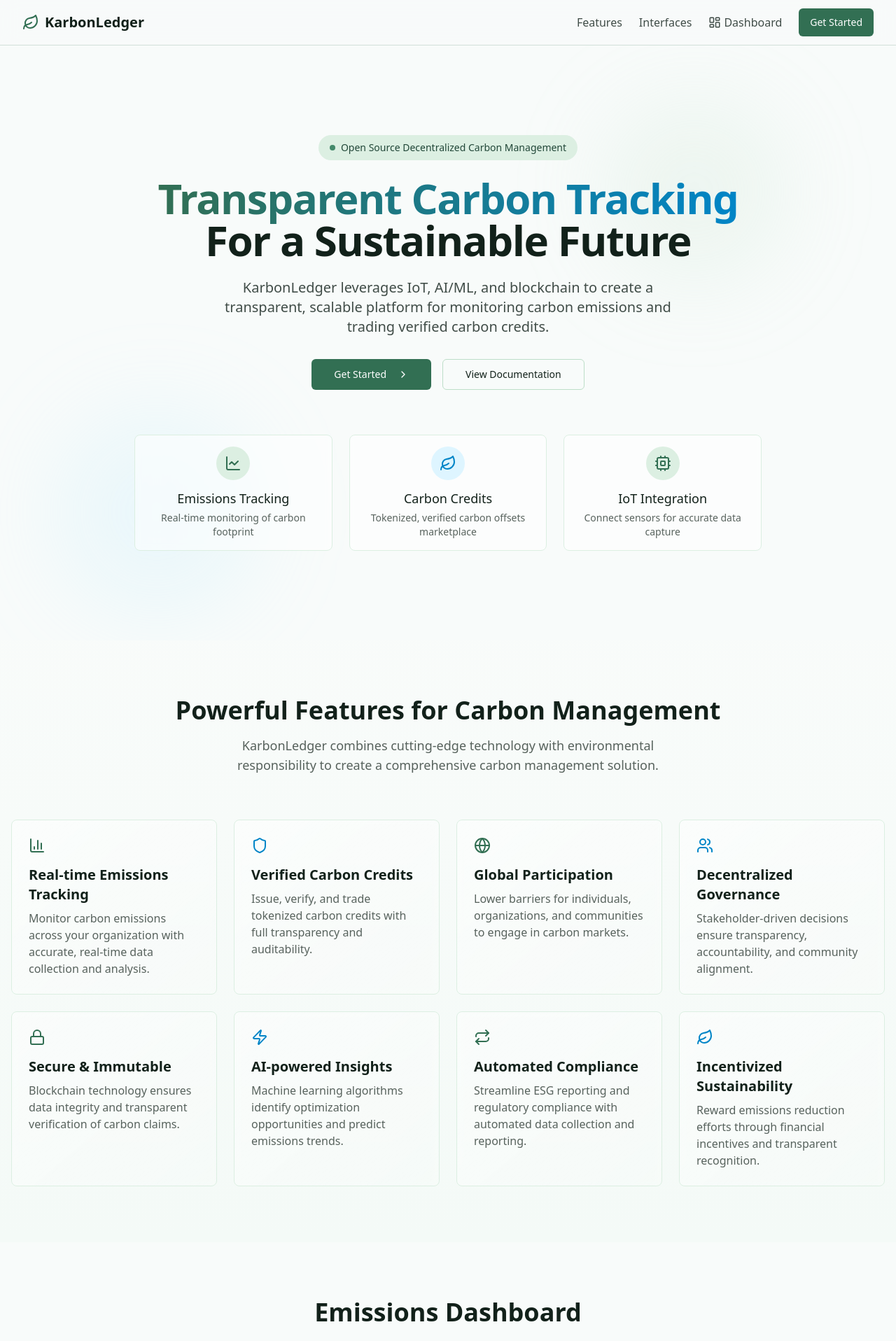
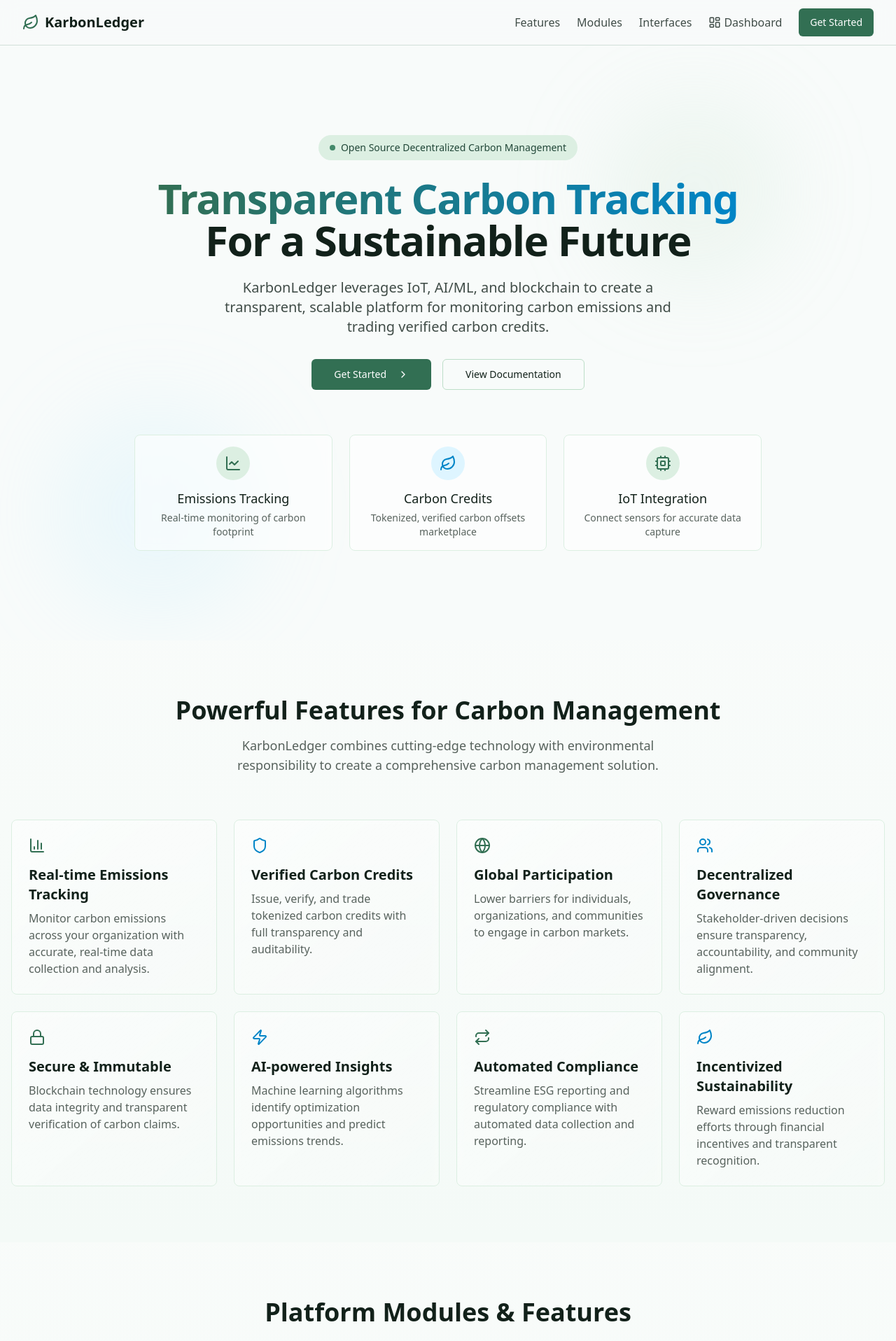
Before and after one commit to KonmaORG/Karbon-Compass, a React (Vite) app: page / in a window 1280 px wide. Shown: the top 1916 px of the page at 70% size. Built offline with nearby package versions, Linux system fonts and the light colour scheme.

Commit message:
Reverted to edit edt-3e94fff0-5451-46e4-8847-5fc746eebd5a: "Remove redundant menu items
Remove dashboard, marketplace, and IoT integration links from the header menu. These are now accessible through the main dashboard."

```diff
--- a/src/components/Navbar.tsx
+++ b/src/components/Navbar.tsx
@@ -20,6 +20,7 @@ const Navbar = () => {
 
           <div className="hidden md:flex items-center space-x-6">
             <a href="#features" className="text-foreground/80 hover:text-foreground transition-colors">Features</a>
+            <a href="#modules" className="text-foreground/80 hover:text-foreground transition-colors">Modules</a>
             <Link to="/applications" className="text-foreground/80 hover:text-foreground transition-colors">Interfaces</Link>
             <Link to="/dashboard" className="text-foreground/80 hover:text-foreground transition-colors flex items-center">
               <LayoutDashboard size={18} className="mr-1" />
@@ -46,6 +47,7 @@ const Navbar = () => {
         <div className="md:hidden bg-background border-b">
           <div className="container mx-auto px-4 py-3 space-y-2">
             <a href="#features" className="block py-2 text-foreground/80 hover:text-foreground">Features</a>
+            <a href="#modules" className="block py-2 text-foreground/80 hover:text-foreground">Modules</a>
             <Link to="/applications" className="block py-2 text-foreground/80 hover:text-foreground">Interfaces</Link>
             <Link to="/dashboard" className="block py-2 text-foreground/80 hover:text-foreground flex items-center">
               <LayoutDashboard size={18} className="mr-1" />
--- a/src/pages/Index.tsx
+++ b/src/pages/Index.tsx
@@ -2,6 +2,7 @@
 import Navbar from "@/components/Navbar";
 import Hero from "@/components/Hero";
 import Features from "@/components/Features";
+import ModulesFeatures from "@/components/ModulesFeatures";
 import Dashboard from "@/components/Dashboard";
 import Marketplace from "@/components/Marketplace";
 import IoTDemo from "@/components/IoTDemo";
@@ -17,6 +18,7 @@ const Index = () => {
       <main className="flex-1">
         <Hero />
         <Features />
+        <ModulesFeatures />
         <Dashboard />
         <Marketplace />
         <IoTDemo />
```
